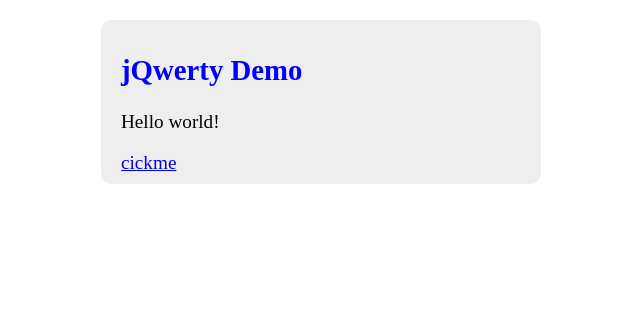
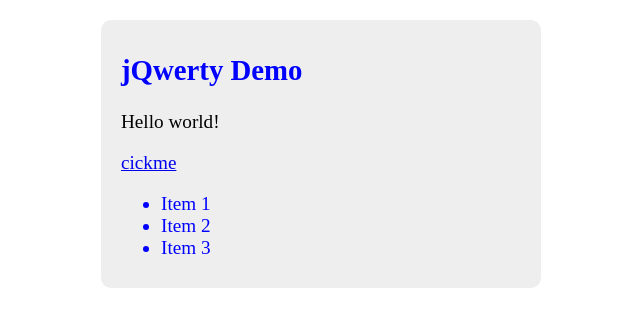
Before and after one commit to openhoat/jqwerty, a website: page demo/sample.html in a window 1280 px wide. Both pictures are taken after a click on the link "cickme". Shown: the whole page, without its empty margins (319-959 px from the left). Drawn offline with Linux system fonts and the light colour scheme.

Commit message:
initial import

```diff
--- a/demo/jqwerty.min.js
+++ b/demo/jqwerty.min.js
@@ -1 +1 @@
-(function(){function t(t){var e="undefined"!=typeof NodeList?NodeList:Array;return null!==t&&(t instanceof Array||t instanceof e)}function e(e,o,n){if(t(e))for(var r=0;e.length>r;r++)arguments.callee(e[r],o,n);else{var l=e.classList;(l.toggle(o)+l.toggle(n))%2||l.toggle(o)}}"undefined"==typeof console&&(console={log:function(t){alert(t)}}),Element.prototype.toggle2=function(t,o){e(this,t,o)},"undefined"!=typeof NodeList&&(NodeList.prototype.toggle2=Element.prototype.toggle2);var o=[];$=function(t){switch(typeof t){case"function":o.push(t);break;case"string":var e=document.querySelectorAll(t);return 1===e.length?e[0]:e;default:throw Error("don't know what to do with : "+t)}},window.onload=function(){for(var t=0;o.length>t;t++)o[t]()}})();
+(function(){window.isArrayLike=function(t){var o="undefined"!=typeof NodeList?NodeList:Array;return null!==t&&(t instanceof Array||t instanceof o)},"undefined"==typeof console&&(console={log:function(t){alert(t)}}),Element.prototype.toggleClasses=function(t,o){(this.classList.toggle(t)+this.classList.toggle(o))%2||this.classList.toggle(t)},"undefined"!=typeof NodeList&&(NodeList.prototype.toggleClasses=function(t,o){for(var e=0;this.length>e;e++)this[e].toggleClasses(t,o)});var t=[];$=function(o){switch(typeof o){case"function":t.push(o);break;case"string":var e=document.querySelectorAll(o);return 1===e.length?e[0]:e;default:throw Error("don't know what to do with : "+o)}},window.onload=function(){for(var o=0;t.length>o;o++)t[o]()}})();
--- a/demo/sample.html
+++ b/demo/sample.html
@@ -2,6 +2,9 @@
 <html>
 <head>
   <title>jQwerty Demo</title>
+  <!--
+  <script src="../src/jqwerty.js"></script>
+  -->
   <script src="jqwerty.min.js"></script>
   <style>
     html {
@@ -32,12 +35,18 @@
   <h2>jQwerty Demo</h2>
 
   <p>Hello world!</p>
+  <ul>
+    <li>Item 1</li>
+    <li>Item 2</li>
+    <li>Item 3</li>
+  </ul>
 </section>
 <script>
   $(function () {
     $('p').insertAdjacentHTML('afterend', '<a id="link" href="#">cickme</a>');
     $('#link').onclick = function () {
-      $('h2').toggle2('orange', 'blue');
+      $('h2').toggleClasses('orange', 'blue');
+      $('li').toggleClasses('orange', 'blue');
     };
   });
 </script>
```
Also changed, not shown: 1 other file.
